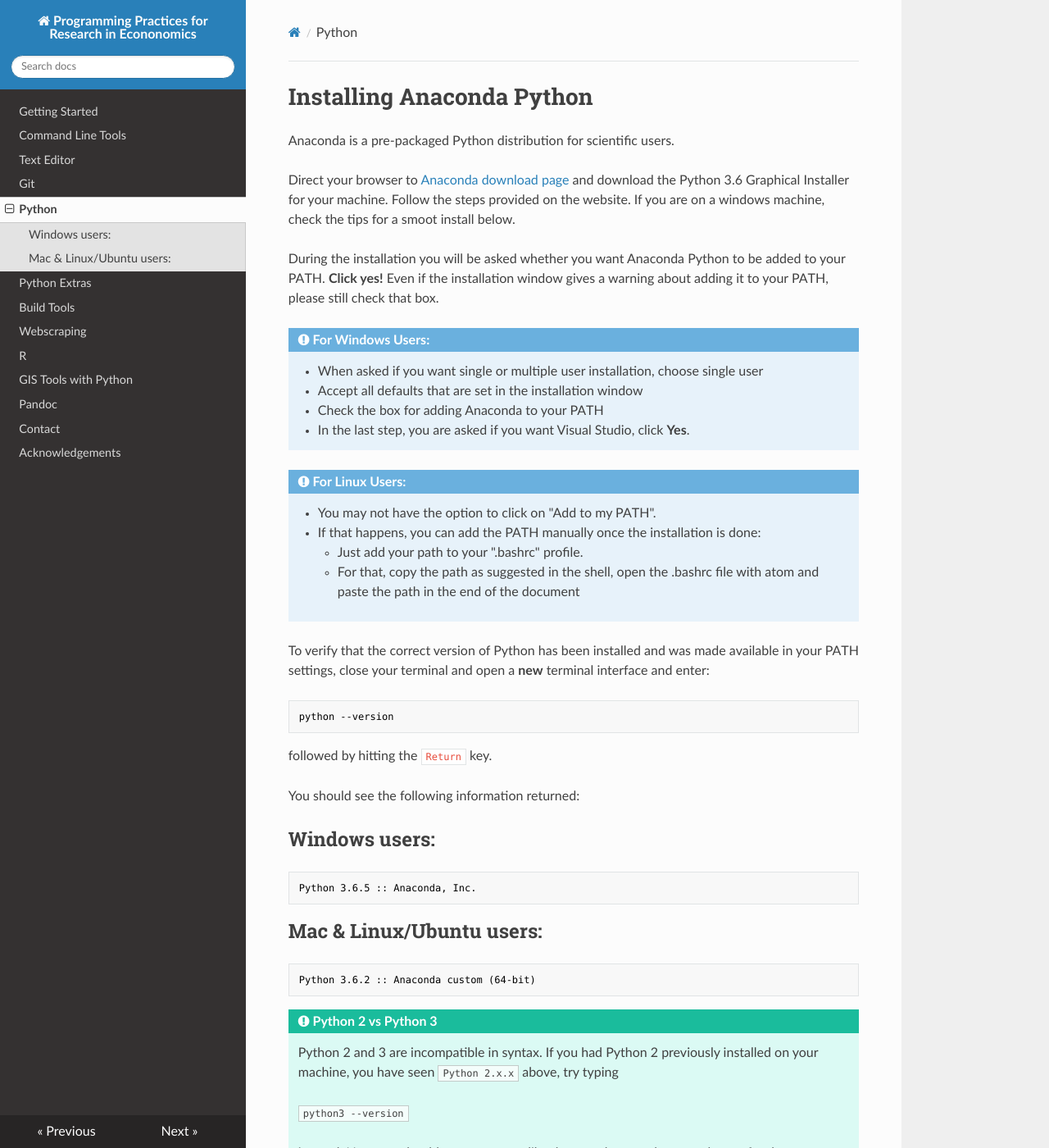
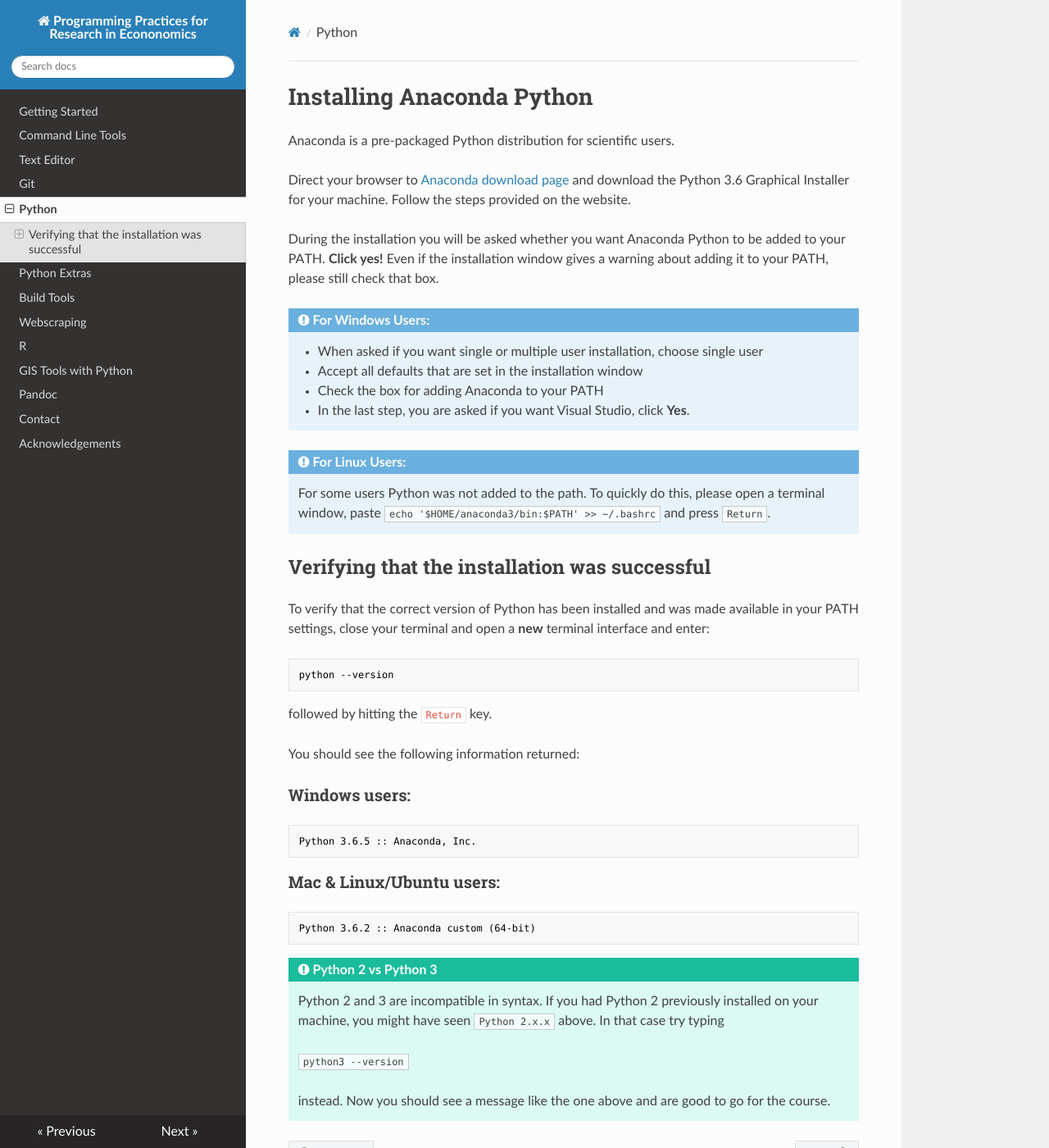
Before and after one commit to pp4rs/DEPRECATED-installation-guide, an MkDocs documentation site: the page built from docs/python.md, in a window 1280 px wide and 1400 px high. Shown: the whole window at 82% size. Built offline with MkDocs 1.6.1, drawn with Linux system fonts in a browser that asks for light colours; nearby versions of some CDN libraries; old or Windows-style settings are respelled for this version of MkDocs.

Commit message:
Python: Made adding to path a oneliner. :)

````diff
--- a/docs/python.md
+++ b/docs/python.md
@@ -3,7 +3,7 @@
 Anaconda is a pre-packaged Python distribution for scientific users.
 
 Direct your browser to [Anaconda download page](https://www.continuum.io/downloads) and download the Python 3.6 Graphical Installer for your machine.
-Follow the steps provided on the website. If you are on a windows machine, check the tips for a smoot install below.
+Follow the steps provided on the website.
 
 During the installation you will be asked whether you want Anaconda Python to be added to your PATH. **Click yes!** Even if the installation window gives a warning about adding it to your PATH, please still check that box.
 
@@ -13,15 +13,10 @@
     *   Check the box for adding Anaconda to your PATH
     *   In the last step, you are asked if you want Visual Studio, click **Yes**.
 
+!!! note "For Linux Users:"
+    For some users Python was not added to the path. To quickly do this, please open a terminal window, paste ```echo '$HOME/anaconda3/bin:$PATH' >> ~/.bashrc``` and press `Return`.
 
-!!! note "For Linux Users:"
-    *   You may not have the option to click on "Add to my PATH".
-    *   If that happens, you can add the PATH manually once the installation is done:
-        *   Just add your path to your ".bashrc" profile.
-        *   For that, copy the path as suggested in the shell, open the .bashrc file with atom and paste the path in the end of the document
-
-
-
+## Verifying that the installation was successful
 
 To verify that the correct version of Python has been installed and was made available in your PATH settings, close your terminal and open a **new** terminal interface and enter:
 
@@ -33,20 +28,20 @@
 
 You should see the following information returned:
 
-##   Windows users:
+###   Windows users:
 
 ```bash
 Python 3.6.5 :: Anaconda, Inc.
 ```
 
-##  Mac & Linux/Ubuntu users:
+###  Mac & Linux/Ubuntu users:
 
 ```bash
 Python 3.6.2 :: Anaconda custom (64-bit)
 ```
 
 !!! tip "Python 2 vs Python 3"
-    Python 2 and 3 are incompatible in syntax. If you had Python 2 previously installed on your machine, you have seen `Python 2.x.x` above, try typing
+    Python 2 and 3 are incompatible in syntax. If you had Python 2 previously installed on your machine, you might have seen `Python 2.x.x` above. In that case try typing
 
     ```python3 --version```
 
````
